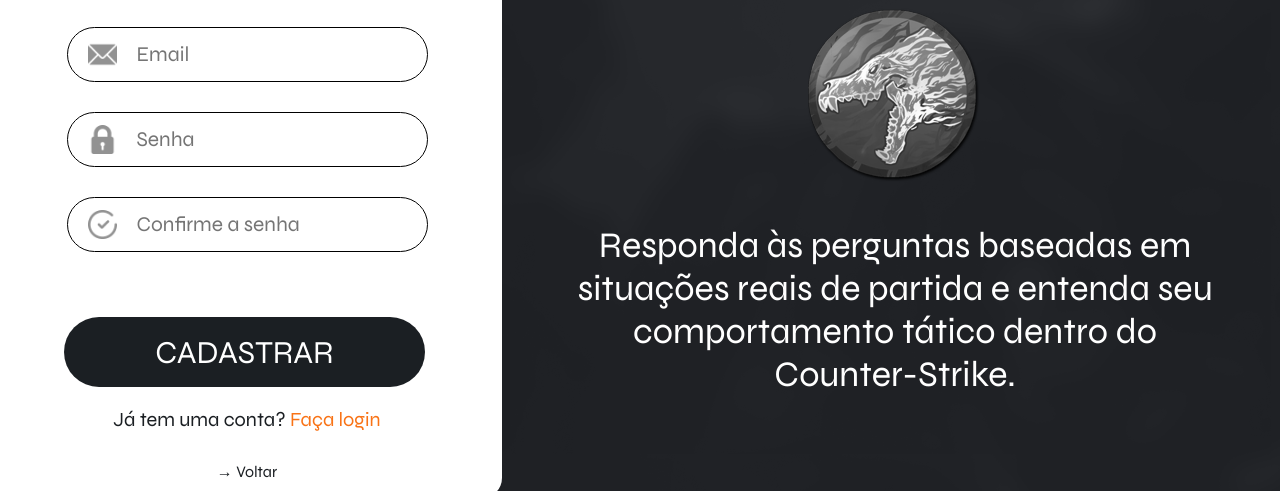
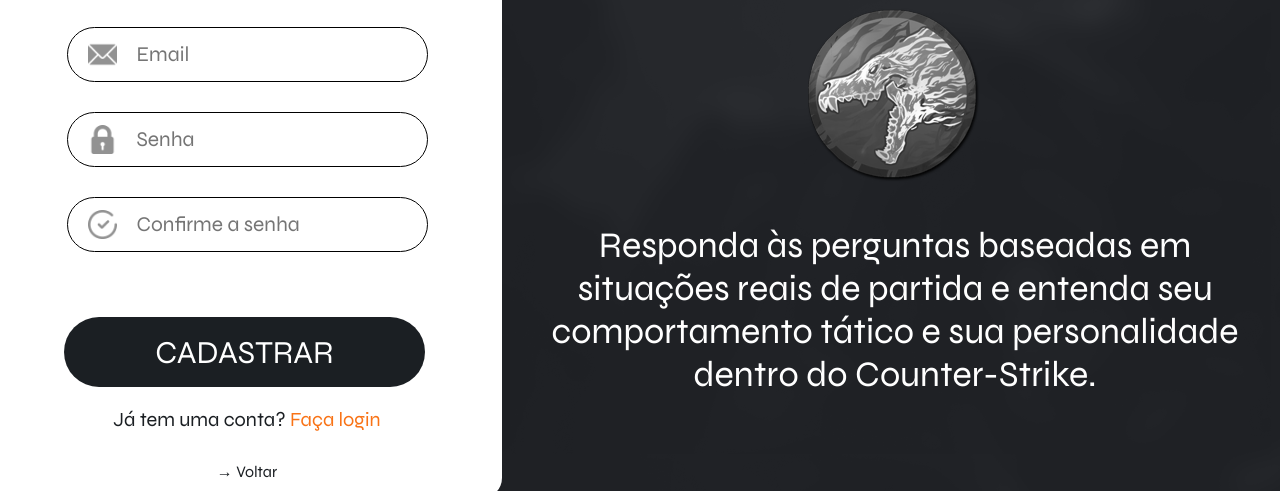
Before and after one commit to PedroAbramo/projetoIndividual, a website: page public/cadastro.html in a window 1280 px wide. Shown: the part 309-800 px from the top of the page. Drawn offline with Linux system fonts and the light colour scheme.

Commit message:
Mod. Texto (Login e Cadastro)

```diff
--- a/public/cadastro.html
+++ b/public/cadastro.html
@@ -78,7 +78,7 @@
           <div class="texto-lateral">
             <p id="estilo-jogo">DESCUBRA SEU ESTILO DE JOGO!</p>
             <img src="css/images/howl.png" alt="adesivo howl">
-            <p id="responda">Responda às perguntas baseadas em situações reais de partida e entenda seu comportamento tático dentro do Counter-Strike.</p>
+            <p id="responda">Responda às perguntas baseadas em situações reais de partida e entenda seu comportamento tático e sua personalidade dentro do Counter-Strike.</p>
           </div>
 
         </div>
--- a/public/css/style_cadastro.css
+++ b/public/css/style_cadastro.css
@@ -169,7 +169,7 @@
 }
 
 #responda {
-    width: 658px;
+    width: 687px;
     height: 163px;
     font-size: 36px;
 }
--- a/public/css/style_login.css
+++ b/public/css/style_login.css
@@ -187,7 +187,7 @@
 }
 
 #responda {
-    width: 658px;
+    width: 687px;
     height: 163px;
     font-size: 36px;
 }
```
Also changed, not shown: public/login.html (+1 -1 lines).
